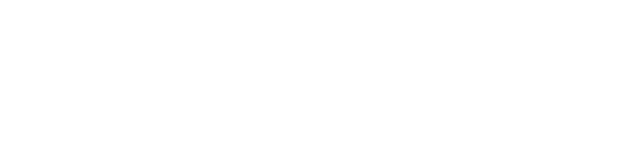
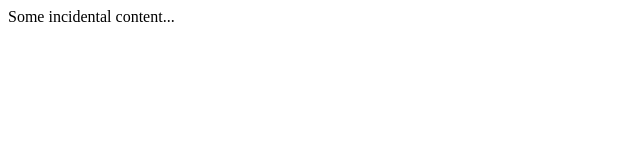
Before and after one commit to ShrutiGupta354/gregdelozier.github.io, a plain HTML site: page docker_notes.html in a window 1280 px wide. Shown: the whole page, without its empty margins (0-640 px from the left). Drawn offline with Linux system fonts and the light colour scheme.

Commit message:
Update docker_notes.html

```diff
--- a/docker_notes.html
+++ b/docker_notes.html
@@ -1,7 +1,7 @@
 <!DOCTYPE html>
 <html>
 <title>Hello There Strapdown</title>
-
+Some incidental content...
 <xmp theme="united" style="display:none;">
 # Markdown text goes in here
 
```
